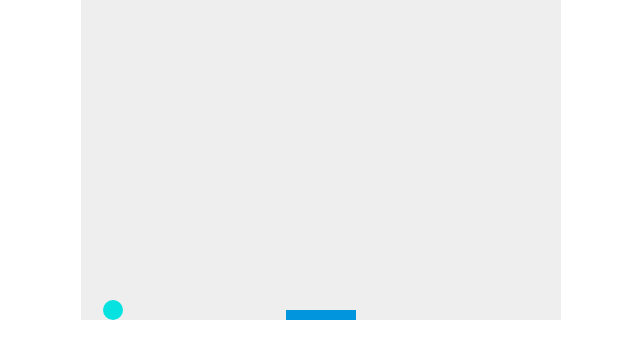
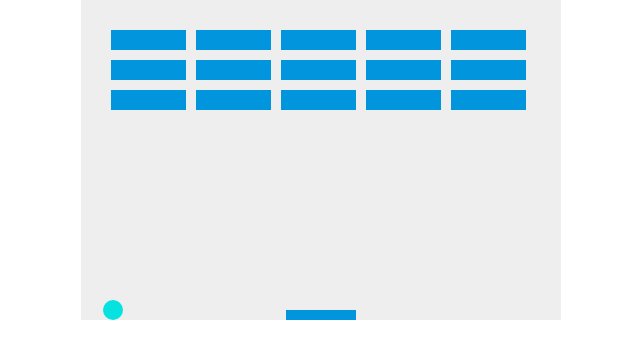
Before and after one commit to VenturingGuy/js-breakout, a plain HTML site: page index.html in a window 1280 px wide. Shown: the whole page, without its empty margins (319-959 px from the left). Drawn offline with Linux system fonts and the light colour scheme.

Commit message:
bricks added, but now they're just on the wall

```diff
--- a/index.html
+++ b/index.html
@@ -26,6 +26,20 @@
         var paddleX = (canvas.width-paddleWidth) / 2;
         var rightPressed = false;
         var leftPressed = false;
+        var brickRowCount = 3;
+        var brickColumnCount = 5;
+        var brickWidth = 75;
+        var brickHeight = 20;
+        var brickPadding = 10;
+        var brickOffsetTop = 30;
+        var brickOffsetLeft = 30;
+        var bricks = [];
+        for(var c=0; c<brickColumnCount; c++){
+            bricks[c] = [];
+            for(var r=0; r<brickRowCount; r++){
+                bricks[c][r] = {x: 0, y: 0, };
+            }
+        }
 
 
         function drawBall(){
@@ -44,6 +58,22 @@
             ctx.closePath();
         }
 
+        function drawBricks(){
+            for(var c=0; c<brickColumnCount; c++) {
+                for(var r=0; r<brickRowCount; r++){
+                    var brickX = (c*(brickWidth+brickPadding))+brickOffsetLeft;
+                    var brickY = (r*(brickHeight+brickPadding))+brickOffsetTop;
+                    bricks[c][r].x = brickX;
+                    bricks[c][r].y = brickY;
+                    ctx.beginPath();
+                    ctx.rect(brickX, brickY, brickWidth, brickHeight);
+                    ctx.fillStyle = "#0095DD";
+                    ctx.fill();
+                    ctx.closePath();
+                }
+            }
+        }
+
         function wallBounce(){
             if (x + dx > canvas.width-ballRadius || x + dx < ballRadius){
                 dx = -dx;
@@ -55,7 +85,7 @@
             } else if(y + dy > canvas.height-ballRadius) {
                 if(x > paddleX && x < paddleX + paddleWidth){
                     dy = -dy;
-                    interval = setInterval(draw, 8);
+                    interval = setInterval(draw, 9.9);
                 }
                 else {
                     alert("GAME OVER");
@@ -79,6 +109,7 @@
             ctx.clearRect(0, 0, canvas.width, canvas.height)
             drawBall();
             drawPaddle();
+            drawBricks();
             wallBounce();
             if(rightPressed) {
                 paddleX += 4;
```
